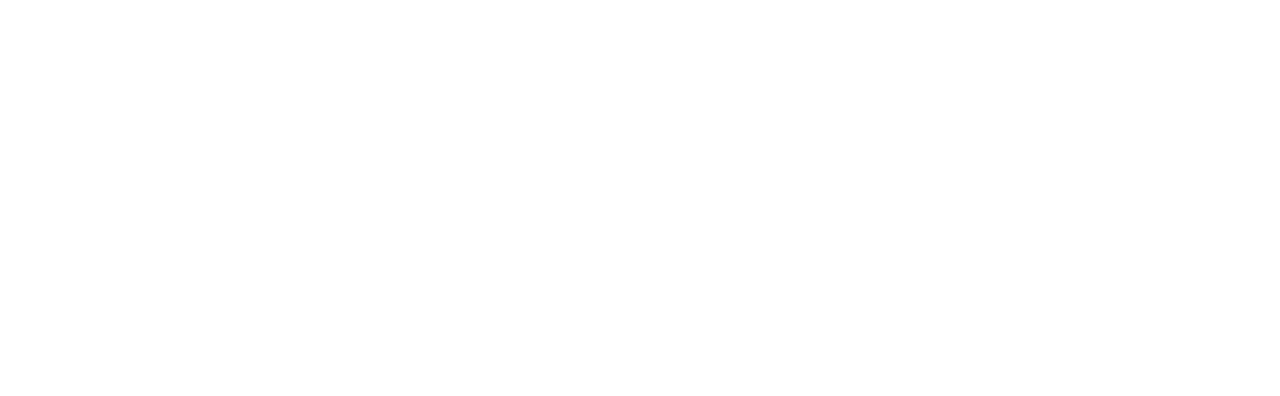
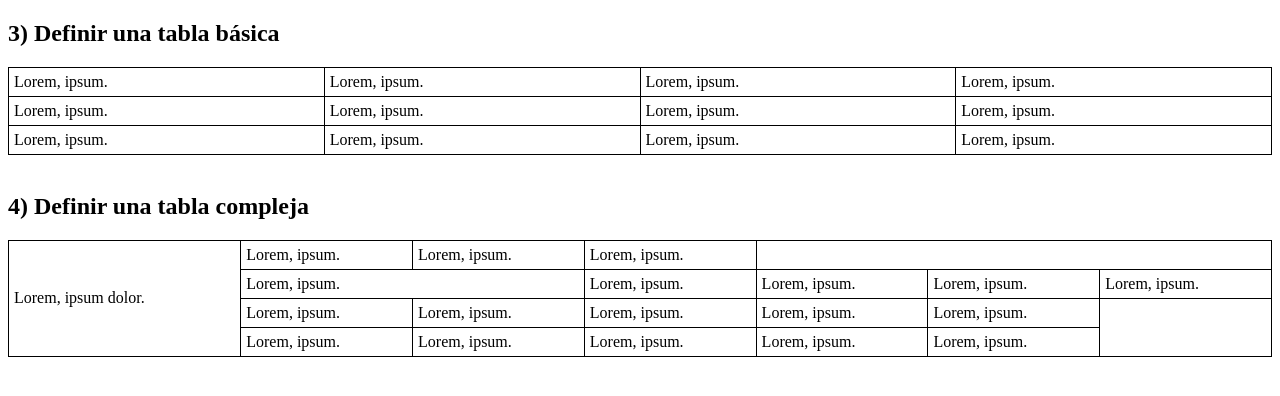
Before and after one commit to felipesbuttoni/utn-labcomII-practices, a plain HTML site: page U02P02/index.html in a window 1280 px wide. Drawn offline with Linux system fonts and the light colour scheme.

Commit message:
practica 2 terminada

```diff
--- a/U02P02/index.html
+++ b/U02P02/index.html
@@ -23,7 +23,64 @@
 </head>
 <body>
 
+    <h2> 3) Definir una tabla básica </h2>
+    <table>
+        <tr>
+            <td>Lorem, ipsum.</td>
+            <td>Lorem, ipsum.</td>
+            <td>Lorem, ipsum.</td>
+            <td>Lorem, ipsum.</td>
+        </tr>
 
+        <tr>
+            <td>Lorem, ipsum.</td>
+            <td>Lorem, ipsum.</td>
+            <td>Lorem, ipsum.</td>
+            <td>Lorem, ipsum.</td>
+        </tr>
+
+        <tr>
+            <td>Lorem, ipsum.</td>
+            <td>Lorem, ipsum.</td>
+            <td>Lorem, ipsum.</td>
+            <td>Lorem, ipsum.</td>
+        </tr>
+    </table><br>
+
+    <h2> 4) Definir una tabla compleja </h2>
+    <table>
+        <tr>
+            <td rowspan="4">Lorem, ipsum dolor.</td>
+            <td>Lorem, ipsum.</td>
+            <td>Lorem, ipsum.</td>
+            <td>Lorem, ipsum.</td>
+
+        </tr>
+
+        <tr>
+            <td colspan="2">Lorem, ipsum.</td>
+            <td>Lorem, ipsum.</td>
+            <td>Lorem, ipsum.</td>
+            <td>Lorem, ipsum.</td>
+            <td>Lorem, ipsum.</td>
+        </tr>
+
+        <tr>
+            <td>Lorem, ipsum.</td>
+            <td>Lorem, ipsum.</td>
+            <td>Lorem, ipsum.</td>
+            <td>Lorem, ipsum.</td>
+            <td>Lorem, ipsum.</td>
+        </tr>
+
+        <tr>
+            <td>Lorem, ipsum.</td>
+            <td>Lorem, ipsum.</td>
+            <td>Lorem, ipsum.</td>
+            <td>Lorem, ipsum.</td>
+            <td>Lorem, ipsum.</td>
+        </tr>
+    </table><br>
 
 </body>
 </html>
```
Also changed, not shown: U02P02/login.html (added, +18 -0 lines), U02P02/perfil.html (added, +12 -0 lines), U02P01/index.html (added).
